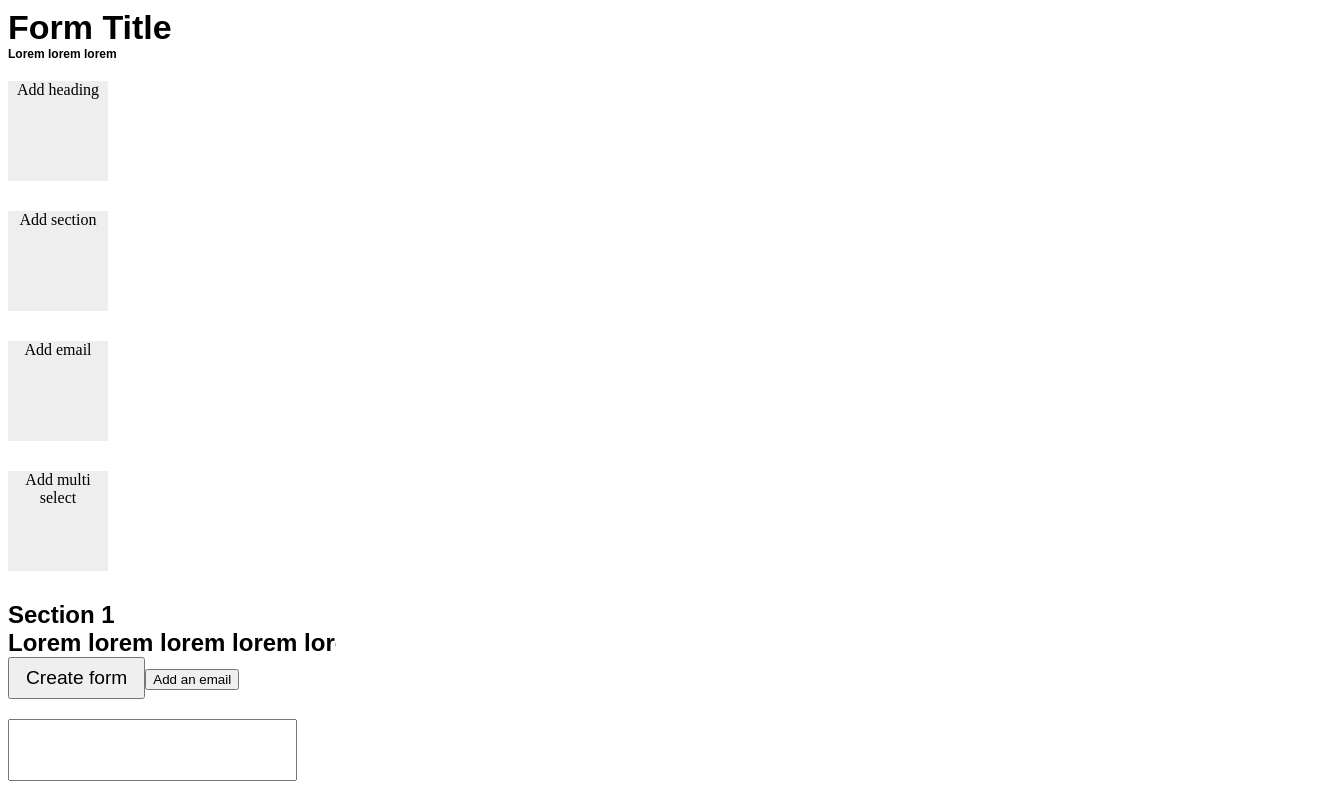
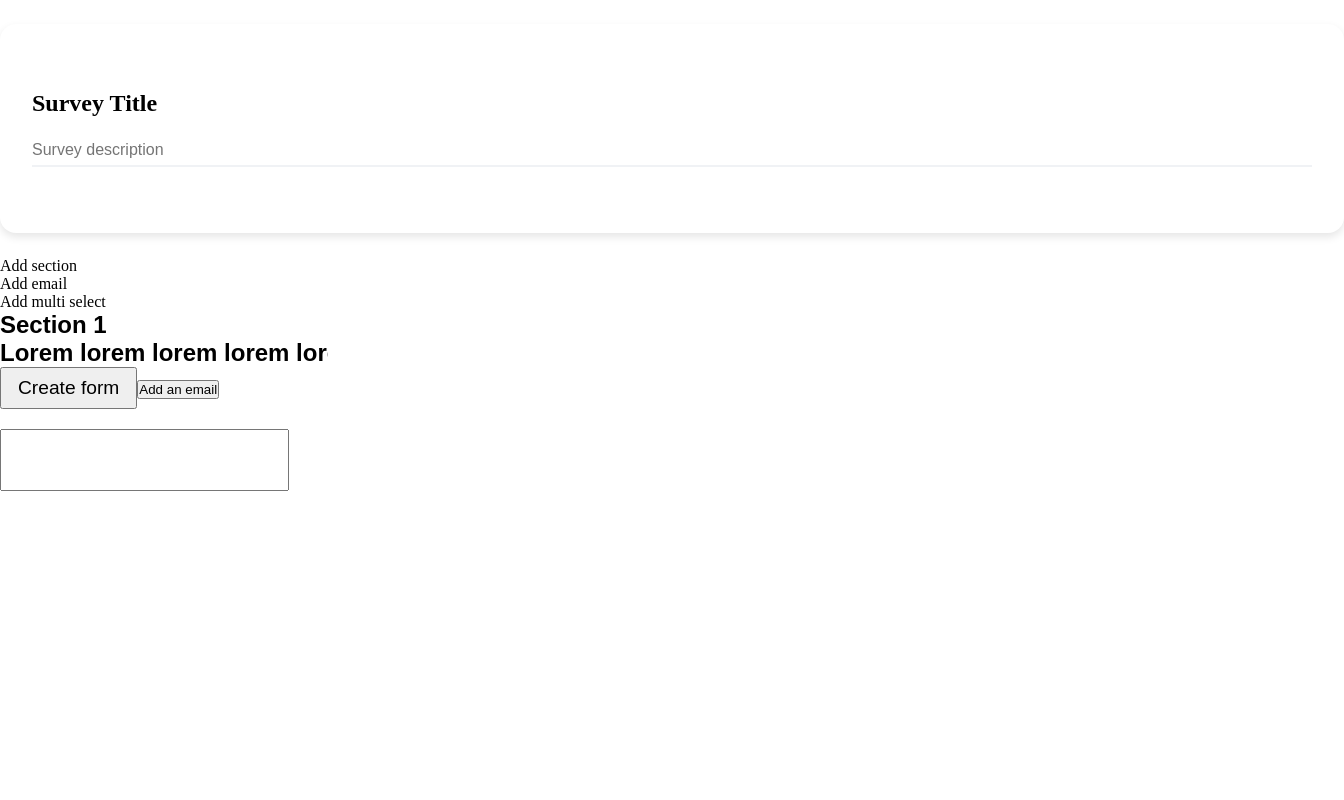
Before and after one commit to Sackah/sb-practice, an Angular app: page / in a window 1280 px wide. Shown: the whole page, 1344 px wide, since content can reach past the window. Built offline with nearby package versions, Linux system fonts and the light colour scheme.

Commit message:
modified title

```diff
--- a/src/app/app.component.html
+++ b/src/app/app.component.html
@@ -1,8 +1,4 @@
 <app-title [title]="title"></app-title>
-<div (click)="addHeading()">Add heading</div>
-@for (heading of headings; track $index) {
-<app-heading [heading]="heading"></app-heading>
-}
 <div (click)="addSection()">Add section</div>
 <div (click)="addEmail()">Add email</div>
 <div (click)="addMultiSelect()">Add multi select</div>
--- a/src/app/app.component.ts
+++ b/src/app/app.component.ts
@@ -34,7 +34,6 @@ import { MultipleSelectComponent } from './components/multiple-select/multiple-s
   ],
 })
 export class AppComponent implements OnInit {
-  headings: SBHeading[] = [];
   title!: SBTitle;
   sections: SBSection[] = [
     {
@@ -53,10 +52,6 @@ export class AppComponent implements OnInit {
 
   addEmail() {
     this.sections[this.sections.length - 1].questions.push(new SBEmail());
-  }
-
-  addHeading() {
-    this.headings.push(new SBHeading());
   }
 
   addMultiSelect() {
@@ -94,7 +89,7 @@ export class AppComponent implements OnInit {
   }
 
   addForm() {
-    this.form = new SBForm(this.title, this.headings, this.sections);
+    this.form = new SBForm(this.title, this.sections);
 
     console.log(this.form);
   }
--- a/src/app/components/title/title.component.html
+++ b/src/app/components/title/title.component.html
@@ -1,2 +1,17 @@
-<input type="text" [(ngModel)]="title.mainText" />
-<input type="text" [(ngModel)]="title.subText" />
+<div
+    class="outer bg-white rounded-md py-[16px] px-[32px] my-[24px] h-[177px] flex items-center justify-center shadow-md">
+    <div class="inner w-full">
+        @if(!editTitle){
+        <h1 class="text-[24px] font-semibold" (dblclick)="onEditTitle($event)">
+            {{title.title}}
+        </h1>
+        }
+        @if(editTitle){
+        <input type="text" class="text-[24px] font-semibold" [(ngModel)]="title.title" (keydown)="onEditTitle($event)"
+            (clickOutside)="handelOutsideClick()" (dblclick)="onEditTitle($event)" />
+        }
+        <input id="desc" type="text" placeholder="Survey description"
+            class="border-b-2 border-b-[#F0F2F5] bg-transparent w-full mt-[24px] py-[6px] outline-none"
+            [(ngModel)]="title.description">
+    </div>
+</div>
--- a/src/app/components/title/title.component.scss
+++ b/src/app/components/title/title.component.scss
@@ -1,23 +1,60 @@
-input {
-  border: none;
-  display: block;
-  padding: 0;
-  width: auto;
+.outer {
+  width: 100%;
+  background: #fff;
+  border-radius: 16px;
+  padding: 16px 32px;
+  margin: 24px 0;
+  height: 177px;
+  display: flex;
+  align-items: center;
+  justify-content: center;
+  box-shadow: 0px 4px 8px rgba(0, 0, 0, 0.1);
 }
 
-input:focus {
-  outline: none;
+.inner {
+  width: 100%;
+
+  & > .font-semibold {
+    cursor: pointer;
+    font-size: 24px;
+    font-weight: 600;
+    display: block;
+  }
+
+  & > p,
+  #desc {
+    display: block;
+    font-size: 16px;
+    border: none;
+    border-bottom: 2px solid #f0f2f5;
+    background: transparent;
+    width: 100%;
+    margin-top: 24px;
+    padding-bottom: 6px;
+    outline: none;
+  }
 }
 
-input:first-of-type {
-  font-size: 34px;
-  font-weight: bold;
-}
-input:not(:first-of-type) {
-  font-size: 12px;
-  font-weight: bold;
-  margin-bottom: 20px;
-}
-input:not(:first-of-type)::before {
-  content: "Sub section";
-}
+// input {
+//   border: none;
+//   display: block;
+//   padding: 0;
+//   width: auto;
+// }
+
+// input:focus {
+//   outline: none;
+// }
+
+// input:first-of-type {
+//   font-size: 34px;
+//   font-weight: bold;
+// }
+// input:not(:first-of-type) {
+//   font-size: 12px;
+//   font-weight: bold;
+//   margin-bottom: 20px;
+// }
+// input:not(:first-of-type)::before {
+//   content: "Sub section";
+// }
--- a/src/app/components/title/title.component.ts
+++ b/src/app/components/title/title.component.ts
@@ -2,11 +2,12 @@ import { Component, EventEmitter, Input, Output } from '@angular/core';
 import { SBTitle } from '../../models/title.model';
 import { CommonModule } from '@angular/common';
 import { FormsModule } from '@angular/forms';
+import { ClickOutsideDirective } from '../../directives/clickoutside.directive';
 
 @Component({
   selector: 'app-title',
   standalone: true,
-  imports: [CommonModule, FormsModule],
+  imports: [CommonModule, FormsModule, ClickOutsideDirective],
   templateUrl: './title.component.html',
   styleUrl: './title.component.scss',
 })
@@ -14,6 +15,22 @@ export class TitleComponent {
   @Input() title!: SBTitle;
   @Output() titleTextChange = new EventEmitter<SBTitle>();
 
+  editTitle = false;
+
+  onEditTitle(e: Event) {
+    if (e instanceof KeyboardEvent) {
+      if (e.key === 'Enter') {
+        this.editTitle = !this.editTitle;
+      }
+    } else if (e instanceof MouseEvent) {
+      this.editTitle = !this.editTitle;
+    }
+  }
+
+  handelOutsideClick() {
+    this.editTitle = false;
+  }
+
   onTitleTextChange() {
     this.titleTextChange.emit(this.title);
   }
--- /dev/null
+++ b/src/app/directives/clickoutside.directive.ts
@@ -0,0 +1,29 @@
+import { DOCUMENT } from '@angular/common';
+import {
+  Directive,
+  ElementRef,
+  Output,
+  EventEmitter,
+  Inject,
+  AfterViewInit,
+  OnDestroy,
+  HostListener,
+} from '@angular/core';
+
+@Directive({
+  selector: '[clickOutside]',
+  standalone: true,
+})
+export class ClickOutsideDirective {
+  @Output() clickOutside = new EventEmitter<void>();
+
+  @HostListener('document:click', ['$event.target'])
+  public onClick(targetElement: HTMLElement) {
+    const clickedInside = this.elementRef.nativeElement.contains(targetElement);
+    if (!clickedInside) {
+      this.clickOutside.emit();
+    }
+  }
+
+  constructor(private elementRef: ElementRef) {}
+}
--- a/src/app/models/form.model.ts
+++ b/src/app/models/form.model.ts
@@ -5,9 +5,6 @@ import { SBTitle } from './title.model';
 export class SBForm {
   // @ts-ignore
   title: SBTitle;
-
-  // @ts-ignore
-  heading: SBHeading[];
 
   // @ts-ignore
   sections: SBSection[];
@@ -62,12 +59,10 @@ export class SBForm {
 
   constructor(
     title: SBTitle = new SBTitle(),
-    heading?: SBHeading[],
     section?: SBSection[],
     styles?: any
   ) {
     this.title = title;
-    if (heading) this.heading = heading;
     if (section) this.sections = section;
     if (styles) this.styles = styles;
   }
--- a/src/app/models/title.model.ts
+++ b/src/app/models/title.model.ts
@@ -1,12 +1,9 @@
 export class SBTitle {
-  mainText: string;
-  subText: string;
+  title: string;
+  description: string;
 
-  constructor(
-    mainText: string = 'Form Title',
-    subText: string = 'Lorem lorem lorem'
-  ) {
-    this.mainText = mainText;
-    this.subText = subText;
+  constructor(title: string = 'Survey Title', description: string = '') {
+    this.title = title;
+    this.description = description;
   }
 }
--- a/src/styles.scss
+++ b/src/styles.scss
@@ -1,10 +1,18 @@
 /* You can add global styles to this file, and also import other style files */
-div {
-  width: 100px;
-  height: 100px;
-  background-color: #eee;
-  color: black;
-  margin-bottom: 30px;
-  cursor: pointer;
-  text-align: center;
+// div {
+//   width: 100px;
+//   height: 100px;
+//   background-color: #eee;
+//   color: black;
+//   margin-bottom: 30px;
+//   cursor: pointer;
+//   text-align: center;
+// }
+
+body,
+*,
+*::before,
+*::after {
+  margin: 0;
+  padding: 0;
 }
```
